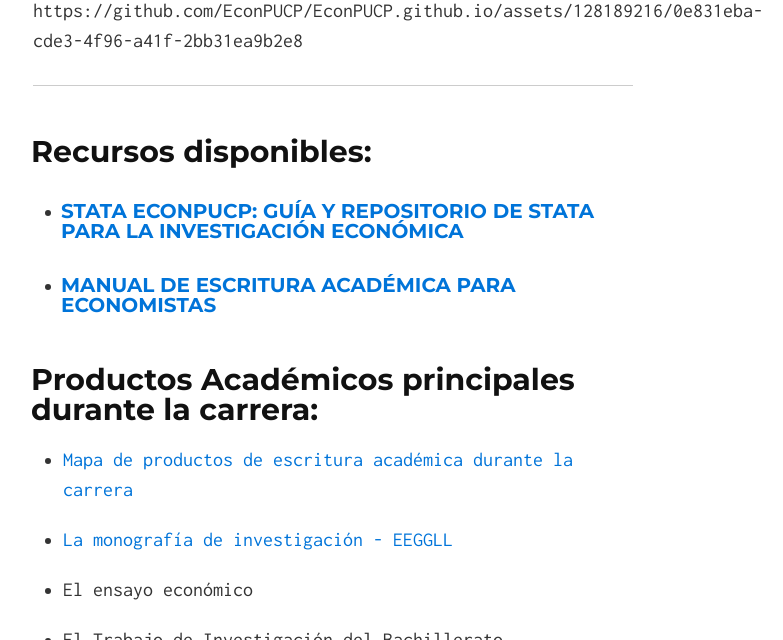
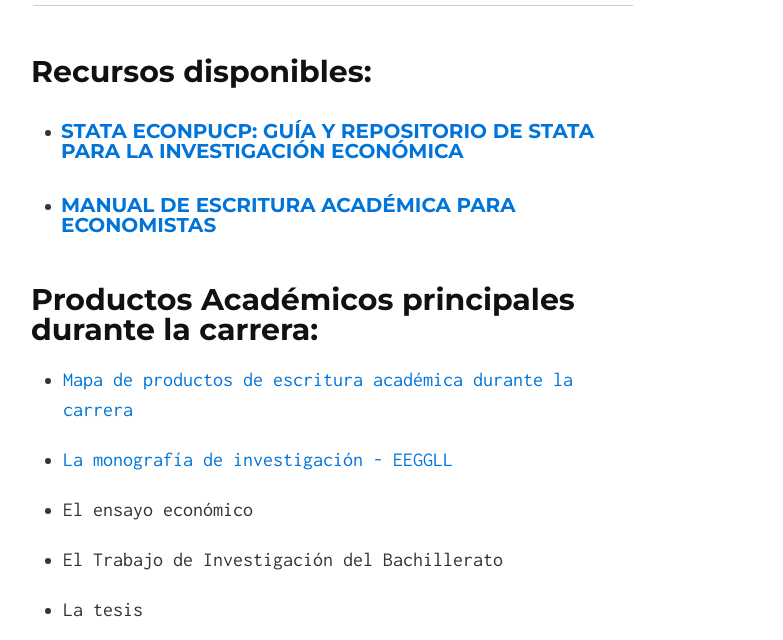
Before and after one commit to EconPUCP/EconPUCP.github.io, a Jekyll site: the page built from docs/index.md, in a window 1280 px wide and 900 px high, scrolled down 504 px, cut to the strip 260-900 px from the top of the window. Shown: the whole strip, without its empty margins (307-1090 px from the left). Built offline with Jekyll 4.4.1, drawn with Linux system fonts in a browser that asks for light colours; our own code applies the rules of GitHub Pages for plain Markdown files; part of the change alters nothing that is shown.

Commit message:
Update index.md

```diff
--- a/docs/index.md
+++ b/docs/index.md
@@ -10,11 +10,6 @@ Esta página funciona como un _hub_ o centralizador de recursos internos y exter
 
 
 [![Alt text](https://img.youtube.com/vi/pj-y3dLDOEA/0.jpg)](https://www.youtube.com/watch?v=pj-y3dLDOEA)
-
-
-
-https://github.com/EconPUCP/EconPUCP.github.io/assets/128189216/0e831eba-cde3-4f96-a41f-2bb31ea9b2e8
-
 
 
 -----
```
